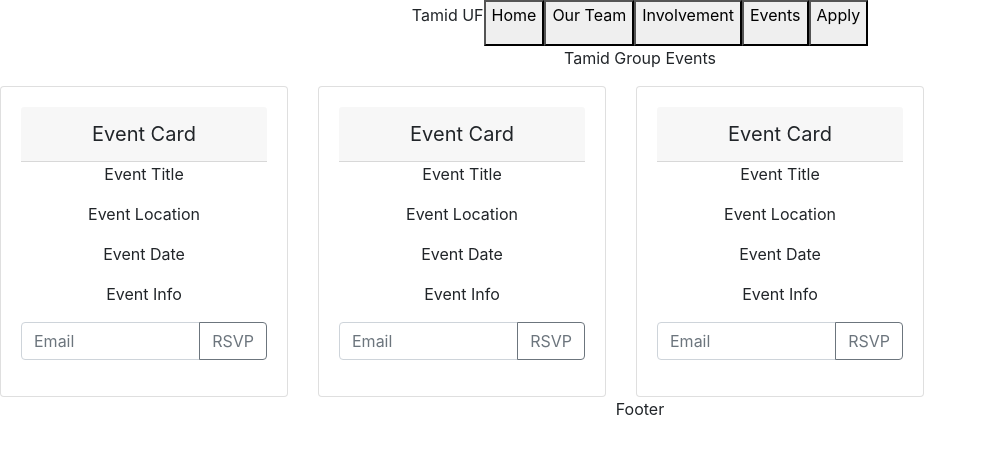
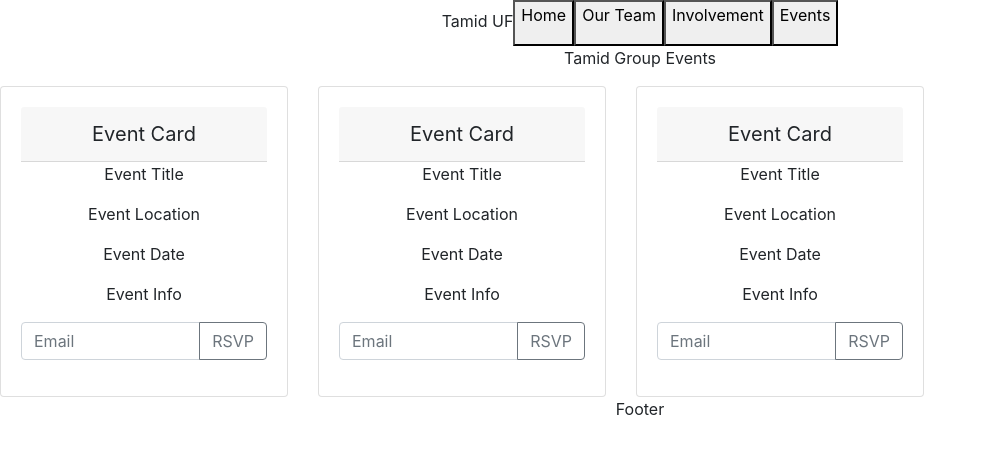
Before and after one commit to satvikb/CEN-Spring-2021-Project, a React (Create React App) app: page /events in a window 1280 px wide. Shown: the top 454 px of the page, without its empty margins (0-987 px from the left). Built offline with nearby package versions, Linux system fonts and the light colour scheme.

Commit message:
navbar changes

```diff
--- a/src/components/NavigationBar.js
+++ b/src/components/NavigationBar.js
@@ -1,12 +1,15 @@
 import NavigationButton from './NavigationButton';
 import React from "react";
 import { BrowserRouter as Router, Switch, Route } from "react-router-dom";
+import ButtonGroup from 'react-bootstrap/ButtonGroup'
+//import ButtonToolbar from 'react-bootstrap/ButtonToolbar'
 
 import Home from '../pages/Home'
 import OurTeam from '../pages/OurTeam'
 import Involvement from '../pages/Involvement'
 import Events from '../pages/Events'
 import Apply from '../pages/Apply'
+import { ButtonToolbar } from 'react-bootstrap';
 
 var buttons = [
   {
@@ -28,11 +31,6 @@ var buttons = [
     "text":"Events",
     "key":"events",
     "url":"/events"
-  },
-  {
-    "text":"Apply",
-    "key":"apply",
-    "url":"/apply"
   }
 ]
 function NavigationBar(props) {
@@ -41,7 +39,8 @@ function NavigationBar(props) {
       <div className="NavigationBar">
         <p className="WebsiteHeader">Tamid UF</p>
         {buttons.map((item, index) => {
-          return <NavigationButton key={item.key} text={item.text} url={item.url}></NavigationButton>
+          return <ButtonGroup><NavigationButton key={item.key} text={item.text} url={item.url}></NavigationButton></ButtonGroup>
+
         })}
 
         <Switch>
@@ -57,9 +56,6 @@ function NavigationBar(props) {
           <Route path="/events">
             <Events />
           </Route>
-          <Route path="/apply">
-            <Apply />
-          </Route>
         </Switch>
       </div>
     </Router>
```
